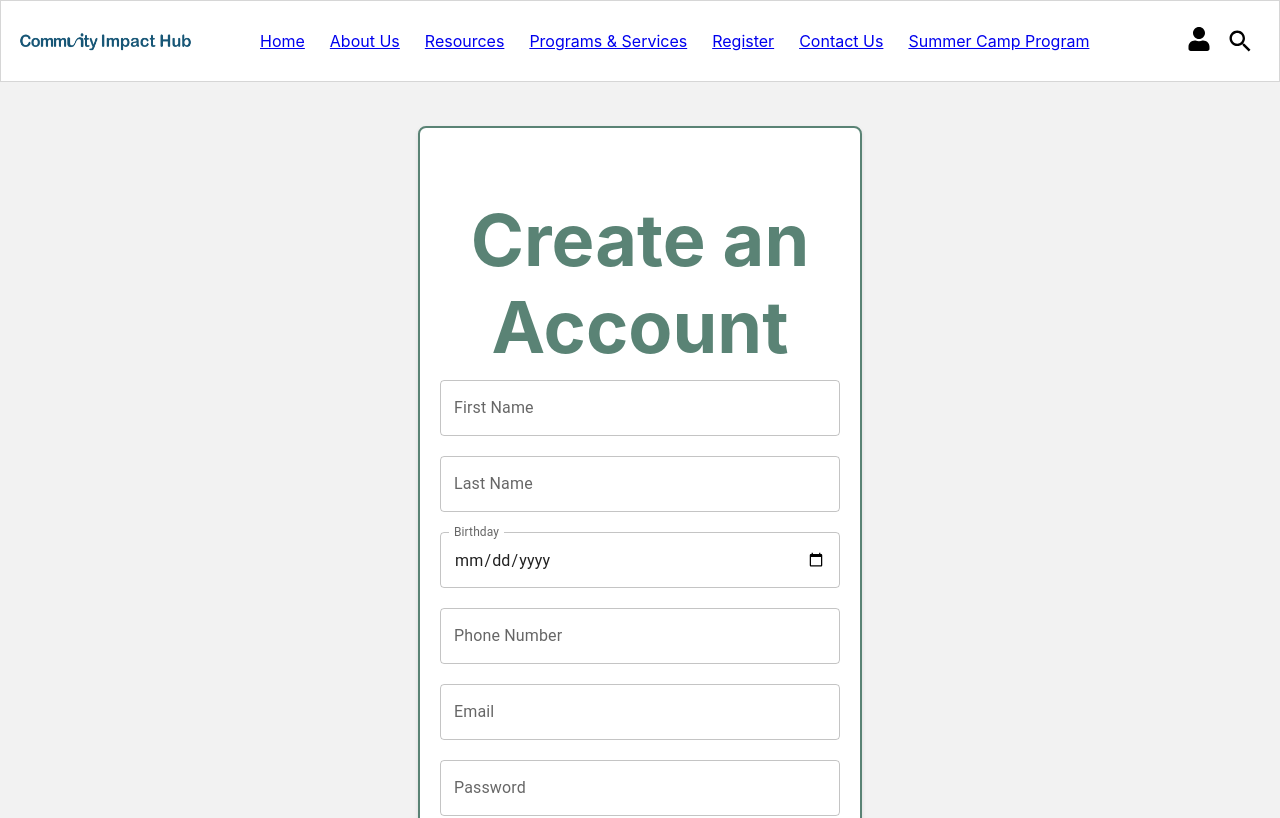
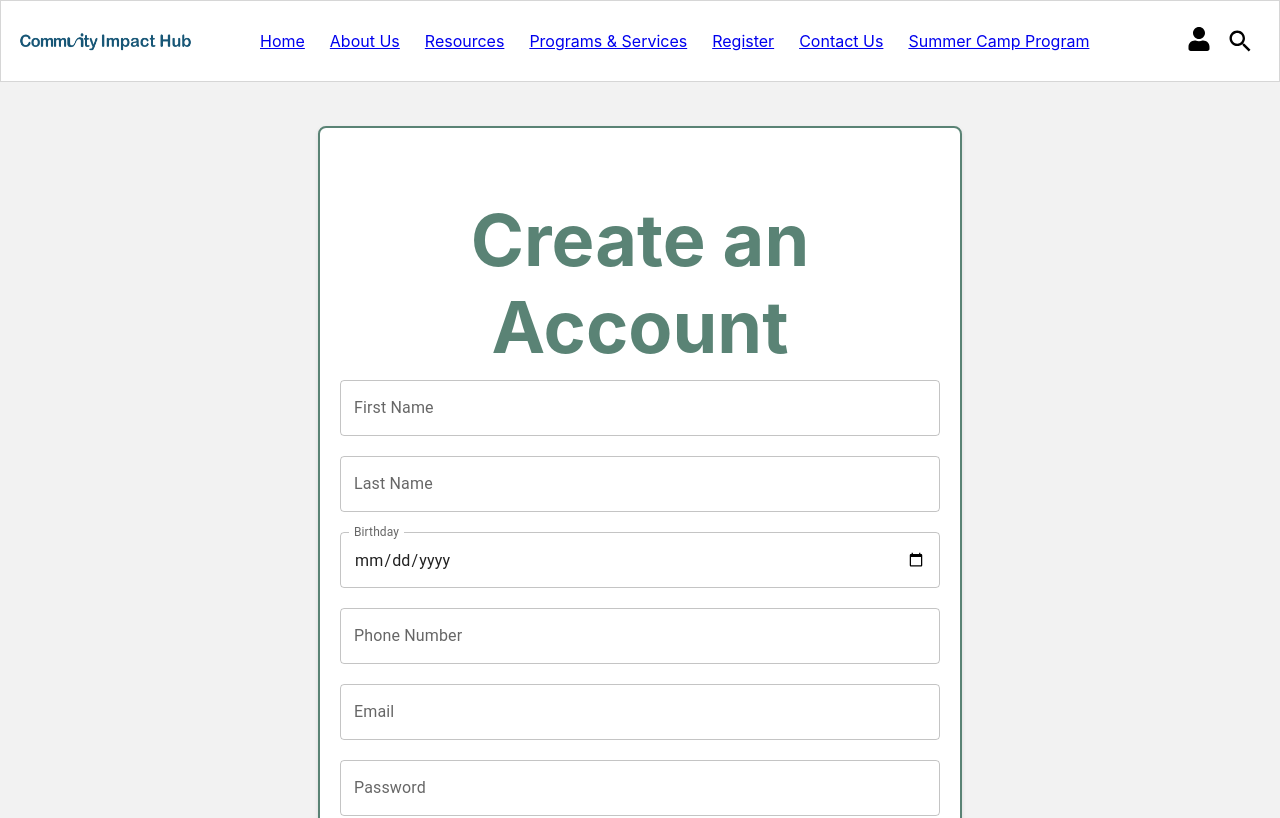
Before and after one commit to venuraperera99/Community-Impact-Hub, a React (Create React App) app: page /register in a window 1280 px wide. Shown: the top 818 px of the page. Built offline with nearby package versions, Linux system fonts and the light colour scheme.

Commit message:
updated Register page styling

```diff
--- a/src/pages/register/Register.css
+++ b/src/pages/register/Register.css
@@ -11,5 +11,32 @@
     padding: 20px;
     border-radius: 8px;
     box-shadow: 0 2px 4px rgba(0, 0, 0, 0.1);
-    width: 400px;
+    width: 600px;
+    max-width: 90%;
   }
+
+  .registerform {
+    display: flex;
+    flex-direction: column;
+    gap: 20px;
+    justify-content: center; /* Center the form vertically */
+  }
+
+  .registerform-field {
+    display: flex;
+    flex-direction: column;
+  }
+
+  .registerform-field input:focus {
+    outline: none;
+    border-color: #5a8375;
+  }
+
+  .registerform-field.error input {
+    border-color: #ff6347;
+  }
+
+  .error-message {
+    color: #ff6347;
+    font-size: 14px;
+  }
--- a/src/pages/register/Register.js
+++ b/src/pages/register/Register.js
@@ -58,7 +58,7 @@ const Register = () => {
       {!isAccountCreated ? (
         <div className="form-container">
           <h1>Create an Account</h1>
-          <form onSubmit={formik.handleSubmit} className="form">
+          <form onSubmit={formik.handleSubmit} className="registerform">
             <TextField
               fullWidth
               id="firstName"
@@ -70,7 +70,7 @@ const Register = () => {
               helperText={formik.touched.firstName && formik.errors.firstName}
               variant="outlined"
               size="large"
-              className="form-field"
+              className="registerform-field"
             />
             <TextField
               fullWidth
@@ -83,7 +83,7 @@ const Register = () => {
               helperText={formik.touched.lastName && formik.errors.lastName}
               variant="outlined"
               size="large"
-              className="form-field"
+              className="registerform-field"
             />
             <TextField
               fullWidth
@@ -97,7 +97,7 @@ const Register = () => {
               helperText={formik.touched.birthday && formik.errors.birthday}
               variant="outlined"
               size="large"
-              className="form-field"
+              className="registerform-field"
               InputLabelProps={{
                 shrink: true,
               }}
@@ -113,7 +113,7 @@ const Register = () => {
               helperText={formik.touched.phoneNumber && formik.errors.phoneNumber}
               variant="outlined"
               size="large"
-              className="form-field"
+              className="registerform-field"
             />
             <TextField
               fullWidth
@@ -126,7 +126,7 @@ const Register = () => {
               helperText={formik.touched.email && formik.errors.email}
               variant="outlined"
               size="large"
-              className="form-field"
+              className="registerform-field"
             />
             <TextField
               fullWidth
@@ -140,7 +140,7 @@ const Register = () => {
               helperText={formik.touched.password && formik.errors.password}
               variant="outlined"
               size="large"
-              className="form-field"
+              className="registerform-field"
             />
           </form>
         </div>
```
